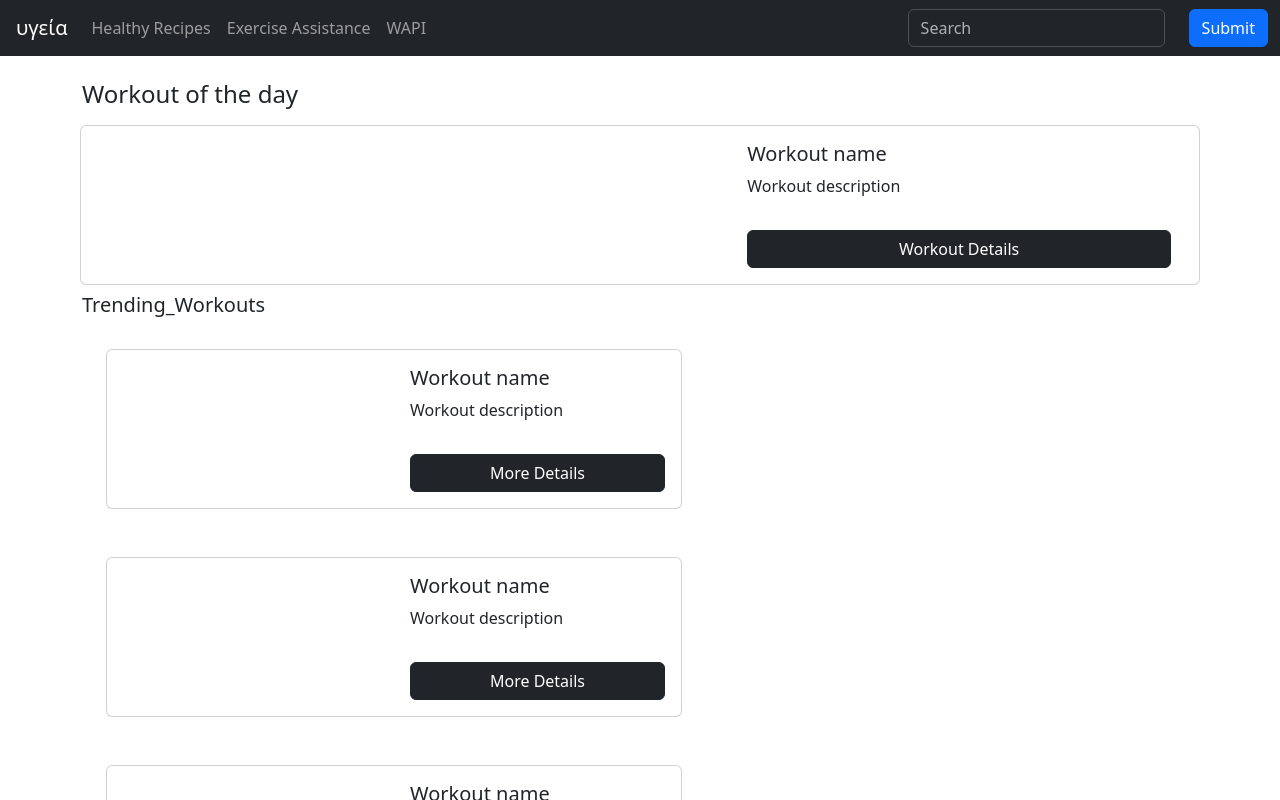
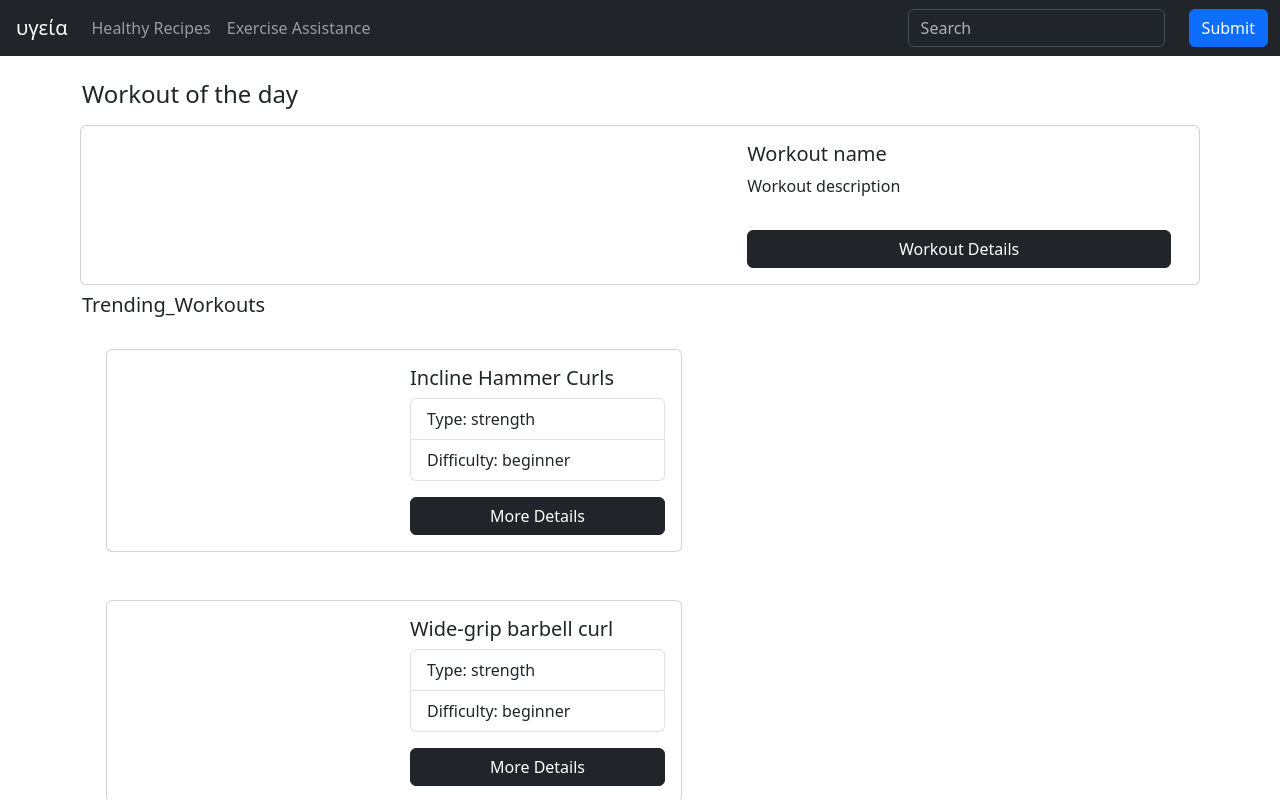
Before and after one commit to RainZhao01/2350_project, a React (Vite) app: page /Workout in a window 1280 px wide. Shown: the top 800 px of the page. Built offline with nearby package versions, Linux system fonts and the light colour scheme.

Commit message:
format workout trending cards

```diff
--- a/src/App.jsx
+++ b/src/App.jsx
@@ -18,7 +18,7 @@ import { Recipes } from './pages/Recipe/Recipes.jsx'
 
 import { NotFoundPage } from './pages/NotFoundPage.jsx'
 import { Workout } from './pages/Workout/Workout.jsx'
-import { WAPI } from './pages/Workout/Workout_API.jsx'
+import { Workout_API } from './pages/Workout/Workout_API.jsx'
 
 
 export function App() {
@@ -28,7 +28,7 @@ export function App() {
       <Routes>
         <Route path="/" element={<Recipes />}/>
         <Route path="/Workout" element={<Workout />}/>
-        <Route path="/Workout_API" element={  <WAPI await/>}></Route>
+        <Route path="/Workout_API" element={<Workout_API />}></Route>
         <Route path="/NotFound" element={<NotFoundPage />} />
       </Routes>
       <FooterBar/>
--- a/src/components/Basic_Layout_Components/FooterBar.jsx
+++ b/src/components/Basic_Layout_Components/FooterBar.jsx
@@ -1,4 +1,3 @@
-import React from "react";
 // import "bootstrap-icons/font/bootstrap-icons.css";
 import './FooterBar.css'
 
--- a/src/components/Basic_Layout_Components/NavBar.jsx
+++ b/src/components/Basic_Layout_Components/NavBar.jsx
@@ -1,4 +1,3 @@
-import React from 'react';
 
 import Container from 'react-bootstrap/Container';
 import Nav from 'react-bootstrap/Nav';
@@ -18,7 +17,6 @@ export function NavBar() {
                         {/*The links do not go anywhere current */}
                         <Nav.Link href="/">Healthy Recipes</Nav.Link>
                         <Nav.Link href="Workout">Exercise Assistance</Nav.Link>
-                        <Nav.Link href="Workout_API">WAPI</Nav.Link>
                     </Nav>
                 </Container>
                 <Container style={{justifyContent: 'end'}}>
--- a/src/components/Recipes_Page_Components/Today_Recipe.jsx
+++ b/src/components/Recipes_Page_Components/Today_Recipe.jsx
@@ -1,4 +1,3 @@
-import React from 'react';
 
 import Card from 'react-bootstrap/Card';
 import Button from 'react-bootstrap/Button';
--- a/src/components/Recipes_Page_Components/Trending_Recipes.jsx
+++ b/src/components/Recipes_Page_Components/Trending_Recipes.jsx
@@ -1,9 +1,8 @@
-import React from 'react';
-
 import Card from 'react-bootstrap/Card';
 import Button from 'react-bootstrap/Button';
 //This is only a layout for how the Trending recipes componet is going to look like as the Tasty API has not been added
 //Paramters need to be added when Api is added
+
 export function TrendingRecipe() {
     return (
         <Card className='m-4' style={{ width: '36rem' }}>
@@ -20,7 +19,7 @@ export function TrendingRecipe() {
                         {/*The recipe name and food description will be added when API is added*/}
                         <Card.Title>Recipe name</Card.Title>
                         <Card.Text>
-                            <p>Food description</p>
+                            <p>Food description </p>
                         </Card.Text>
                         {/*Button will link to a different page containing more info on the recipe. It its current state the button does nothing*/}
                         <Button variant="dark">More Details</Button>
--- a/src/components/Workout_Page_Component/Today_Workout.jsx
+++ b/src/components/Workout_Page_Component/Today_Workout.jsx
@@ -1,5 +1,3 @@
-import React from 'react';
-
 import Card from 'react-bootstrap/Card';
 import Button from 'react-bootstrap/Button';
 
--- a/src/components/Workout_Page_Component/Trending_Workout.jsx
+++ b/src/components/Workout_Page_Component/Trending_Workout.jsx
@@ -1,10 +1,16 @@
-import React from 'react';
 
 import Card from 'react-bootstrap/Card';
 import Button from 'react-bootstrap/Button';
+import ListGroup from 'react-bootstrap/ListGroup';
+import { PropTypes } from 'prop-types';
+import { Workout_API_Name, Workout_API_Type, Workout_API_Muscle, Workout_API_Difficulty, Workout_API_Equipment, Workout_API_Instruction} from '../../pages/Workout/Workout_API.jsx'
+
 //This is only a layout for how the Trending Workout componet is going to look like as the Tasty API has not been added
 //Paramters need to be added when Api is added
-export function TrendingWorkout() {
+export function TrendingWorkout(props) {
+
+    const index = props.parameter
+
     return (
         <Card className='m-4' style={{ width: '36rem' }}>
             <div className="row g-0">
@@ -18,9 +24,12 @@ export function TrendingWorkout() {
                 <div className="col-md-6">
                     <Card.Body className='row g-0 '>
                         {/*The Workout name and food description will be added when API is added*/}
-                        <Card.Title>Workout name</Card.Title>
+                        <Card.Title><Workout_API_Name parameter={index}/></Card.Title>
                         <Card.Text>
-                            <p>Workout description</p>
+                            <ListGroup>
+                            <ListGroup.Item>Type: <Workout_API_Type parameter={index}/></ListGroup.Item>
+                            <ListGroup.Item>Difficulty: <Workout_API_Difficulty parameter={index}/></ListGroup.Item>
+                            </ListGroup>
                         </Card.Text>
                         {/*Button will link to a different page containing more info on the Workout. It its current state the button does nothing*/}
                         <Button variant="dark">More Details</Button>
@@ -30,3 +39,7 @@ export function TrendingWorkout() {
         </Card>
     )
 }
+
+TrendingWorkout.propTypes = {
+    parameter: PropTypes.number.isRequired,
+  };
--- a/src/pages/NotFoundPage.jsx
+++ b/src/pages/NotFoundPage.jsx
@@ -1,4 +1,3 @@
-import React from 'react';
 
 export function NotFoundPage() {
   return (
--- a/src/pages/Recipe/Recipes.jsx
+++ b/src/pages/Recipe/Recipes.jsx
@@ -1,4 +1,3 @@
-import React from 'react';
 
 import { Container, Row, Col } from 'react-bootstrap';
 import { RecipeOfTheDay } from '../../components/Recipes_Page_Components/Today_Recipe';
--- a/src/pages/Workout/Workout.jsx
+++ b/src/pages/Workout/Workout.jsx
@@ -1,16 +1,11 @@
 import { Container, Row, Col } from 'react-bootstrap';
 import { WorkoutOfTheDay } from '../../components/Workout_Page_Component/Today_Workout';
 import { TrendingWorkout } from '../../components/Workout_Page_Component/Trending_Workout';
-import { useEffect } from 'react'
 
-export default function Definition() {
-  useEffect(() => {
-    console.log('page loaded');
-  }, []);
+export function Workout() {
+  let index = 0;
+  let name, type, muscle, equipment, difficulty, instructions;
 
-  return <Container><Row><h1>Loaded page</h1></Row></Container>
-}
-export function Workout() {
   return (
 
     <Container className='mt-4'>
@@ -20,11 +15,11 @@ export function Workout() {
       </Row>
       <Row>
         <h5>Trending_Workouts</h5>
-        <Col><TrendingWorkout /></Col>
-        <Col><TrendingWorkout /></Col>
+        <Col><TrendingWorkout parameter={index} /></Col>
+        <Col><TrendingWorkout parameter={index+1}/></Col>
         <div className="w-100"></div>
-        <Col><TrendingWorkout /></Col>
-        <Col><TrendingWorkout /></Col>
+        <Col><TrendingWorkout parameter={index+2}/></Col>
+        <Col><TrendingWorkout parameter={index+3}/></Col>
       </Row>
     </Container>
 
--- a/src/pages/Workout/Workout_API.jsx
+++ b/src/pages/Workout/Workout_API.jsx
@@ -1,28 +1,100 @@
 // Nam's APIKEY = 8WacI8oTPJlw4eKy8o/G5w==Y8ImexMsyoESAfaG
 // link api documentation https://api-ninjas.com/api/exercises
 
-import { Container, Row, Col } from 'react-bootstrap';
+import { Container, Row, Col, Dropdown } from 'react-bootstrap';
 import { useState, useEffect } from 'react'
+import { PropTypes } from 'prop-types';
 
 import WorkoutData from './Workout_Json/biceps.json'
 
-export function WAPI() {
+
+export function Workout_API(index) {
   return (
       <>
       <div>
-        <h1>Muscles</h1>
-        <ul>
-          <li key={0}>{WorkoutData[0].name}</li>
-          <li key={0}>{WorkoutData[0].type}</li>
-          <li key={0}>{WorkoutData[0].muscle}</li>
-          <li key={0}>{WorkoutData[0].equipment}</li>
-          <li key={0}>{WorkoutData[0].difficulty}</li>
-          <li key={0}>{WorkoutData[0].instructions}</li>
-        </ul>
+        <h1 key={index}>{WorkoutData[0].name}</h1>
+        <h1 key={index}>{WorkoutData[0].type}</h1>
+        <h1 key={index}>{WorkoutData[0].muscle}</h1>
+        <h1 key={index}>{WorkoutData[0].equipment}</h1>
+        <h1 key={index}>{WorkoutData[0].difficulty}</h1>
+        <h1 key={index}>{WorkoutData[0].instructions}</h1>
+
       </div>
       </>
     )
 }
+
+export function Workout_API_Name(props) {
+  return (
+      <>
+      <div>
+         {WorkoutData[props.parameter].name}
+      </div>
+      </>
+    )
+}
+
+Workout_API_Name.propTypes = {
+  parameter: PropTypes.number.isRequired,
+};
+
+
+export function Workout_API_Type(props) {
+  return (
+    <>
+    {WorkoutData[props.parameter].type}
+    </>
+  )
+}
+
+Workout_API_Type.propTypes = {
+  parameter: PropTypes.number.isRequired,
+};
+
+export function Workout_API_Muscle() {
+  return (
+    <>
+    <div>
+        {WorkoutData[0].muscle}
+    </div>
+    </>
+  )
+}
+
+export function Workout_API_Equipment() {
+  return (
+    <>
+    <div>
+        {WorkoutData[0].equipment}
+    </div>
+    </>
+  )
+}
+
+export function Workout_API_Difficulty(props) {
+  return (
+    <>
+      {WorkoutData[props.parameter].difficulty}
+    </>
+  )
+}
+
+Workout_API_Difficulty.propTypes = {
+  parameter: PropTypes.number.isRequired,
+};
+
+export function Workout_API_Instruction() {
+  return (
+    <>
+    <div>
+        {WorkoutData[0].instructions}
+    </div>
+    </>
+  )
+}
+
+
+
   //Call API from website
 
   // const [muscle, setMuscle] = useState([]);
@@ -47,6 +119,7 @@ export function WAPI() {
   //       // console.log(data[0].name)
   //     });
   //   }, []);
+  //
   //       return (
   //     <div>
   //     <h1>Muscles</h1>
```
